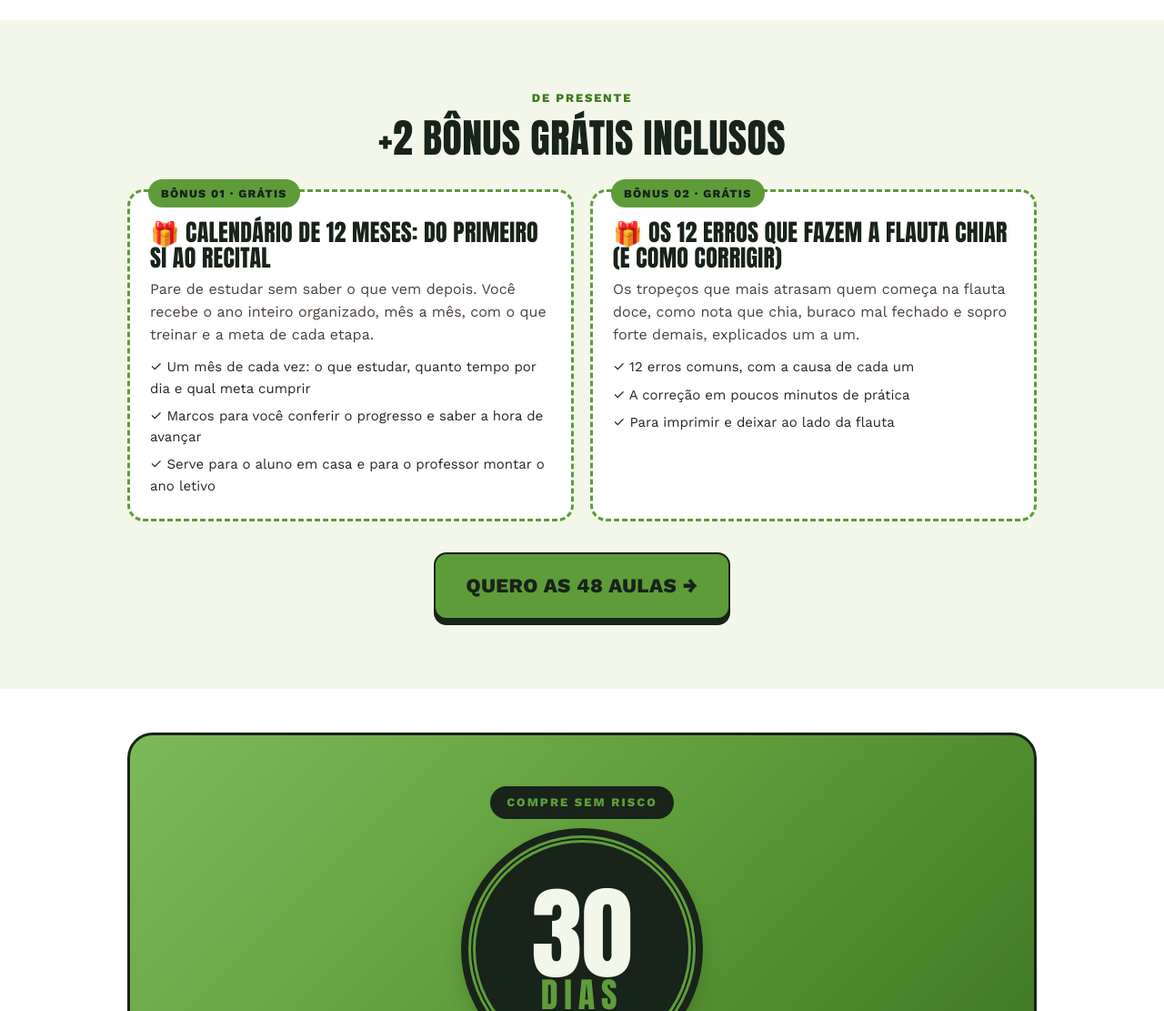
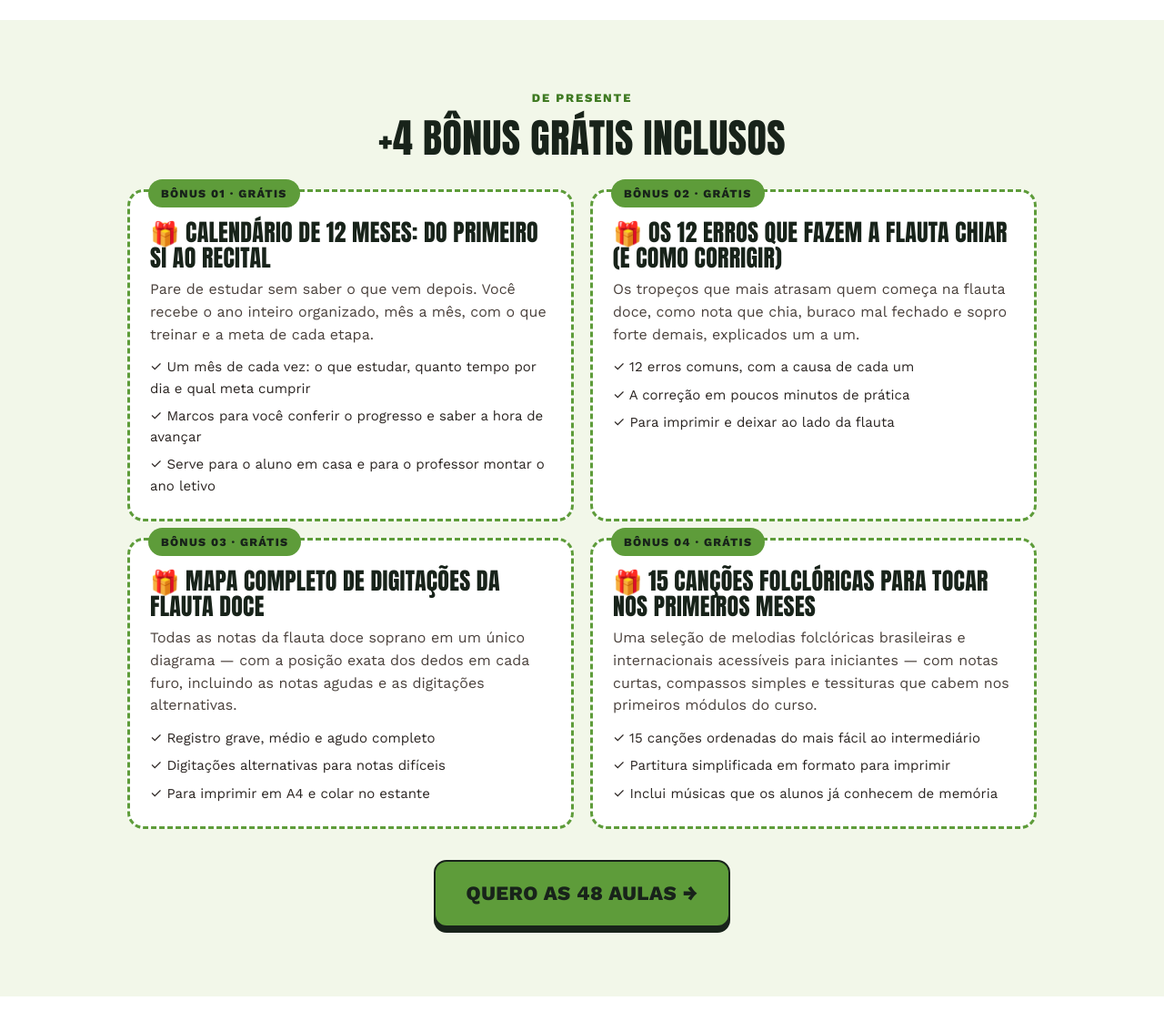
Before and after one commit to wallaceflores33-ops/48-aulas-de-flauta-doce-do-zero-ao-recital, a plain HTML site: page index.html in a window 1280 px wide. Shown: the part 3860-4971 px from the top of the page at 91% size. Drawn offline with nearby package versions, Linux system fonts and the light colour scheme.

Commit message:
Add 2 instrument-specific bonuses (BÔNUS 03/04)
Co-Authored-By: Claude Sonnet 4.6 <noreply@anthropic.com>
Claude-Session: https://claude.ai/code/session_015DTFvmztnGDNMiwaYGu1V7

```diff
--- a/index.html
+++ b/index.html
@@ -276,7 +276,7 @@ footer{background:#14100e;color:#a59b92;text-align:center;font-size:14px;padding
 <section class="bon-sec">
   <div class="wrap">
     <span class="kicker">De presente</span>
-    <h2 class="sec-title">+2 bônus grátis inclusos</h2>
+    <h2 class="sec-title">+4 bônus grátis inclusos</h2>
     <div class="bons">
       <div class="bon">
         <span class="lab">BÔNUS 01 · GRÁTIS</span>
@@ -289,6 +289,18 @@ footer{background:#14100e;color:#a59b92;text-align:center;font-size:14px;padding
         <h3>🎁 Os 12 erros que fazem a flauta chiar (e como corrigir)</h3>
         <p>Os tropeços que mais atrasam quem começa na flauta doce, como nota que chia, buraco mal fechado e sopro forte demais, explicados um a um.</p>
         <ul style="list-style:none;margin:12px 0 0;display:grid;gap:7px;font-size:15px"><li>✓ 12 erros comuns, com a causa de cada um</li><li>✓ A correção em poucos minutos de prática</li><li>✓ Para imprimir e deixar ao lado da flauta</li></ul>
+      </div>
+      <div class="bon">
+        <span class="lab">BÔNUS 03 · GRÁTIS</span>
+        <h3>🎁 Mapa completo de digitações da flauta doce</h3>
+        <p>Todas as notas da flauta doce soprano em um único diagrama — com a posição exata dos dedos em cada furo, incluindo as notas agudas e as digitações alternativas.</p>
+        <ul style="list-style:none;margin:12px 0 0;display:grid;gap:7px;font-size:15px"><li>✓ Registro grave, médio e agudo completo</li><li>✓ Digitações alternativas para notas difíceis</li><li>✓ Para imprimir em A4 e colar no estante</li></ul>
+      </div>
+      <div class="bon">
+        <span class="lab">BÔNUS 04 · GRÁTIS</span>
+        <h3>🎁 15 canções folclóricas para tocar nos primeiros meses</h3>
+        <p>Uma seleção de melodias folclóricas brasileiras e internacionais acessíveis para iniciantes — com notas curtas, compassos simples e tessituras que cabem nos primeiros módulos do curso.</p>
+        <ul style="list-style:none;margin:12px 0 0;display:grid;gap:7px;font-size:15px"><li>✓ 15 canções ordenadas do mais fácil ao intermediário</li><li>✓ Partitura simplificada em formato para imprimir</li><li>✓ Inclui músicas que os alunos já conhecem de memória</li></ul>
       </div>
     </div>
     <div class="cta-row"><a class="btn" href="#comprar" data-go>Quero as 48 aulas →</a></div>
```
